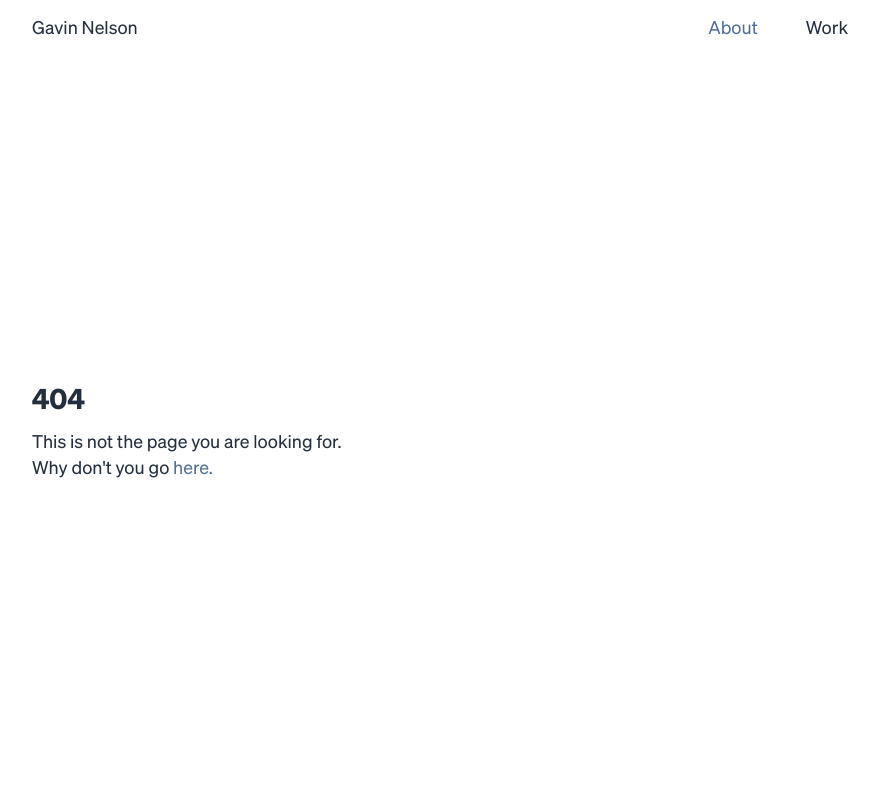
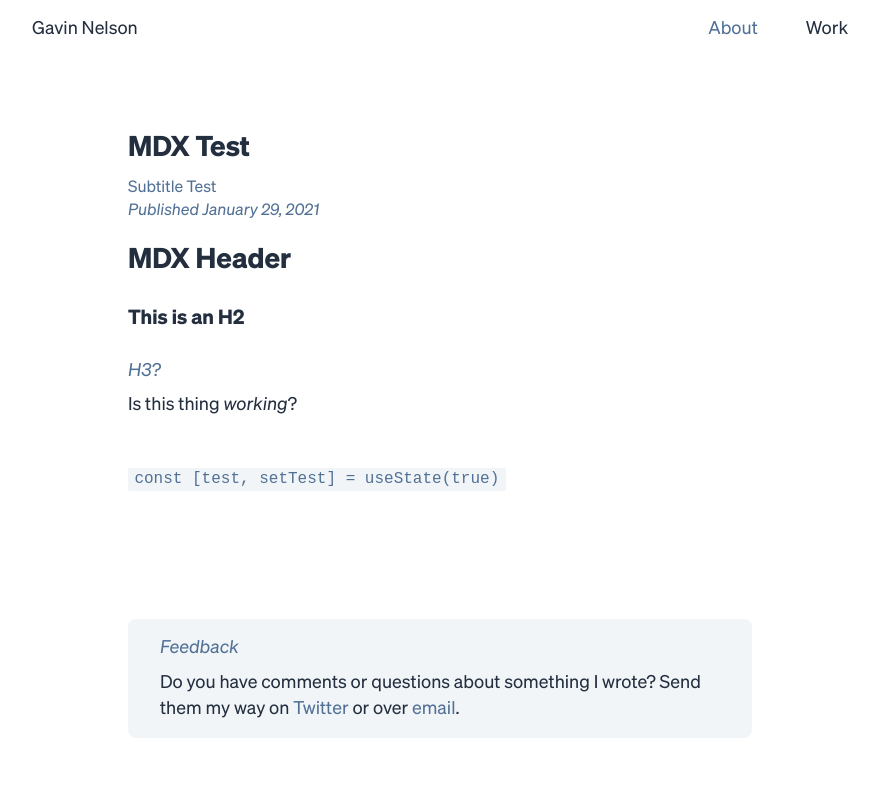
Before and after one commit to gavinmn/nelson.co, a Next.js app: page /testmdx in a window 1280 px wide. Before the commit this address had no page. Shown: the top 800 px of the page, without its empty margins (200-1079 px from the left). Built offline with nearby package versions, Linux system fonts and the light colour scheme.

Commit message:
mdx test

```diff
--- /dev/null
+++ b/next.config.js
@@ -0,0 +1,9 @@
+const withMDX = require("@next/mdx")({
+  extension: /\.(md|mdx)$/,
+})
+module.exports = withMDX({
+  pageExtensions: ["js", "jsx", "mdx", "md"],
+  images: {
+    domains: ["img.musicthread.app"],
+  },
+})
--- /dev/null
+++ b/src/pages/testmdx.mdx
@@ -0,0 +1,23 @@
+import PostWrapper from "../components/postwrapper"
+
+export default ({ children }) => (
+  <PostWrapper
+    title="MDX Test"
+    subtitle="Subtitle Test"
+    time="Published January 29, 2021"
+  >
+    {children}
+  </PostWrapper>
+)
+
+# MDX Header
+
+## This is an H2
+
+### H3?
+
+Is this thing _working_?
+
+<br />
+
+`const [test, setTest] = useState(true)`
--- a/src/styles/fonts.css
+++ b/src/styles/fonts.css
@@ -88,7 +88,7 @@ code {
   color: var(--text-secondary);
   background-color: var(--bg-secondary);
   padding: 0.05rem 0.2rem 0.1rem 0.2rem;
-  border-radius: 4px;
+  border-radius: 2px;
 }
 
 @media only screen and (min-width: 722px) {
```
